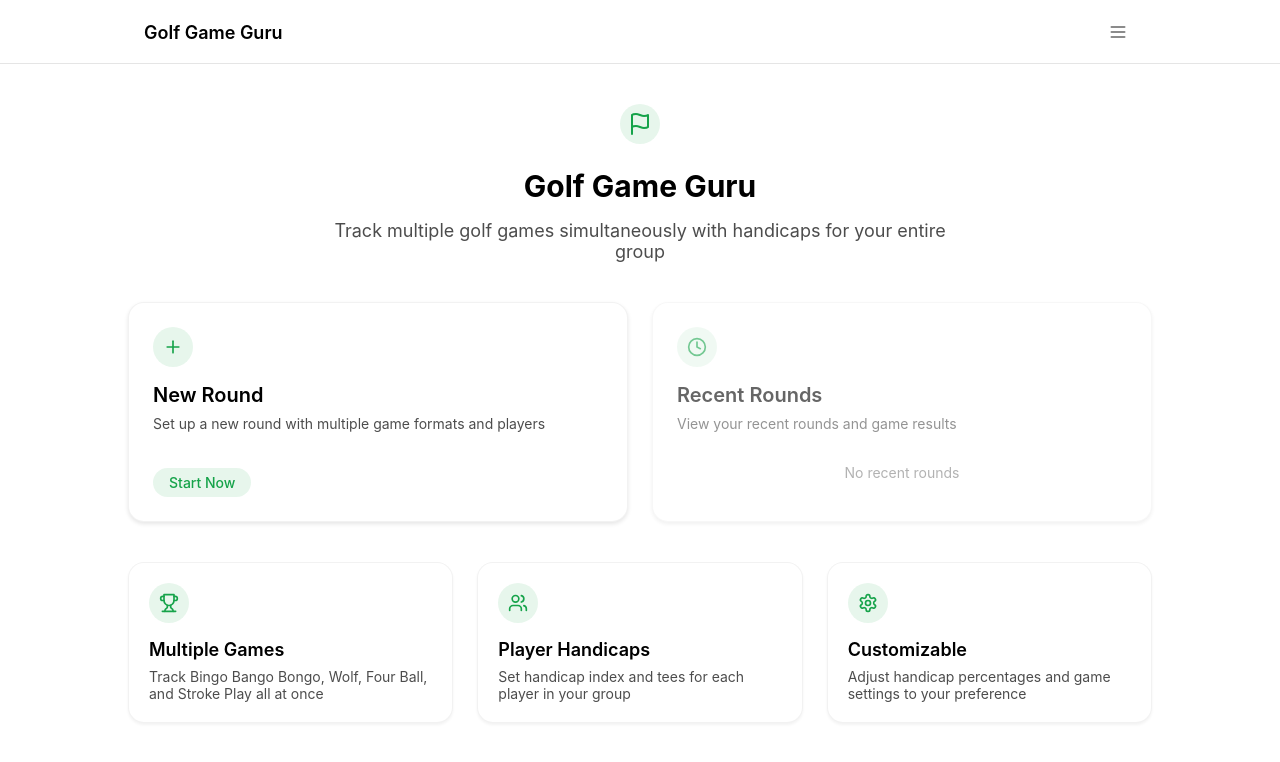
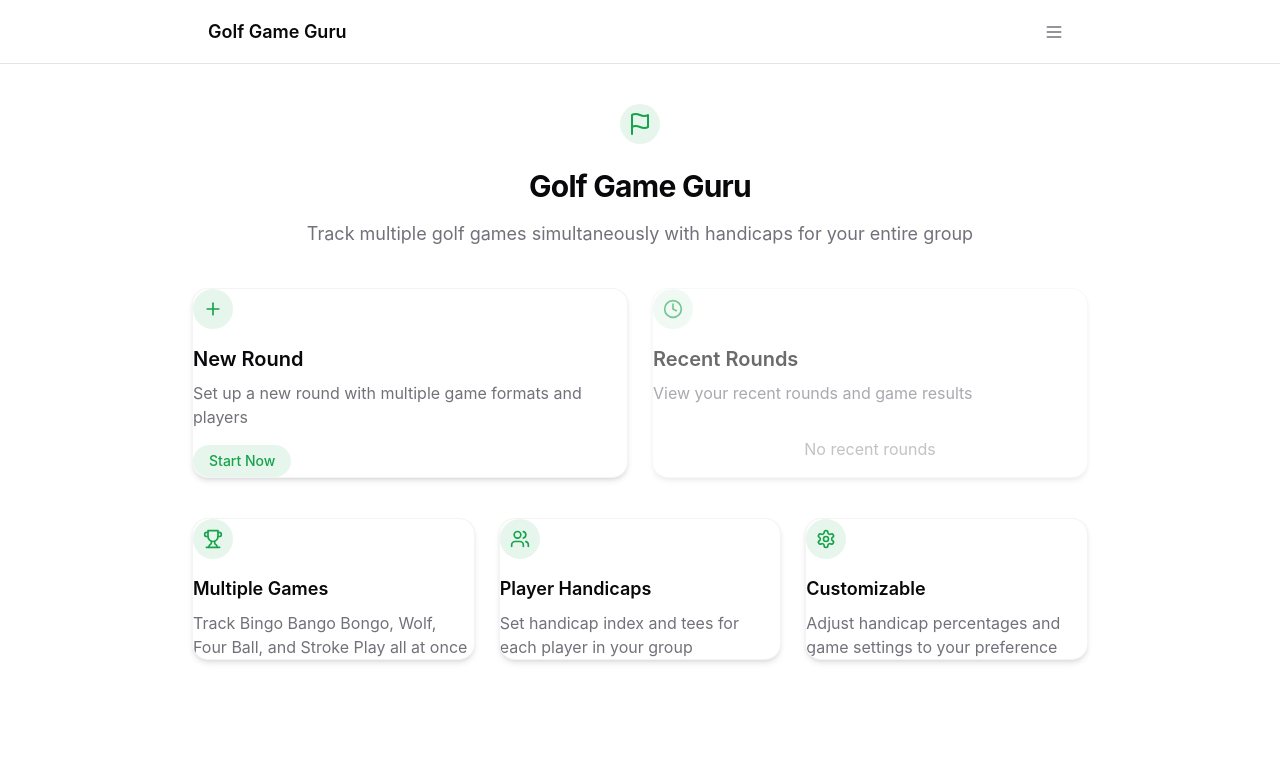
Before and after one commit to mbergmanpga/golf-game-guru, a React (Vite) app: page / in a window 1280 px wide. Shown: the top 762 px of the page. Built offline with nearby package versions, Linux system fonts and the light colour scheme.

Commit message:
Fix: Resolve react-native import errors

```diff
--- a/src/components/Header.tsx
+++ b/src/components/Header.tsx
@@ -1,6 +1,5 @@
 
 import React, { useState } from "react";
-import { View, Text, TouchableOpacity, StyleSheet } from "react-native-web";
 import { useLocation, Link } from "react-router-dom";
 import { ArrowLeft, Home, Flag, Menu } from "lucide-react";
 import { useGame } from "../contexts/GameContext";
@@ -34,158 +33,68 @@ const Header: React.FC = () => {
   };
 
   return (
-    <View>
-      <View style={styles.header}>
-        <View style={styles.container}>
-          <View style={styles.headerContent}>
-            <View style={styles.titleContainer}>
+    <div>
+      <header className="h-16 bg-background/80 backdrop-blur-sm border-b sticky top-0 z-10">
+        <div className="max-w-4xl mx-auto px-4">
+          <div className="flex items-center justify-between h-16">
+            <div className="flex items-center gap-3">
               {!isHome && (
-                <TouchableOpacity
-                  component={Link}
+                <Link
                   to={isRound ? "/results" : "/"}
-                  style={styles.backButton}
+                  className="p-2 -ml-2 hover:bg-secondary rounded-full transition-colors"
                 >
-                  <ArrowLeft size={20} color="#666" />
-                </TouchableOpacity>
+                  <ArrowLeft size={20} className="text-muted-foreground" />
+                </Link>
               )}
-              <Text style={styles.title}>{getTitle()}</Text>
+              <h1 className="text-lg font-semibold">{getTitle()}</h1>
               {isRound && state.currentRound && (
-                <View style={styles.pill}>
-                  <Text style={styles.pillText}>
-                    {state.currentRound.currentHole}/{state.currentRound.totalHoles}
-                  </Text>
-                </View>
+                <span className="bg-primary/10 text-primary text-xs font-medium px-3 py-1 rounded-full">
+                  {state.currentRound.currentHole}/{state.currentRound.totalHoles}
+                </span>
               )}
-            </View>
+            </div>
 
-            <View>
-              <TouchableOpacity
-                style={styles.menuButton}
-                onPress={() => setIsMenuOpen(!isMenuOpen)}
-              >
-                <Menu size={20} color="#666" />
-              </TouchableOpacity>
-            </View>
-          </View>
-        </View>
-      </View>
+            <button
+              className="p-2 hover:bg-secondary rounded-full transition-colors"
+              onClick={() => setIsMenuOpen(!isMenuOpen)}
+            >
+              <Menu size={20} className="text-muted-foreground" />
+            </button>
+          </div>
+        </div>
+      </header>
 
       {isMenuOpen && (
-        <View style={styles.mobileMenu}>
-          <View style={styles.container}>
-            <View style={styles.menuContent}>
-              <TouchableOpacity
-                component={Link}
+        <div className="bg-background/95 backdrop-blur-sm border-t">
+          <div className="max-w-4xl mx-auto px-4">
+            <div className="py-3 space-y-1">
+              <Link
                 to="/"
-                style={styles.menuItem}
-                onPress={() => setIsMenuOpen(false)}
+                className="flex items-center gap-2 py-2 px-3 hover:bg-secondary rounded-lg transition-colors"
+                onClick={() => setIsMenuOpen(false)}
               >
-                <Home size={18} color="#333" />
-                <Text style={styles.menuItemText}>Home</Text>
-              </TouchableOpacity>
+                <Home size={18} className="text-foreground" />
+                <span>Home</span>
+              </Link>
 
               {(isRound || isResults) && (
-                <TouchableOpacity
-                  onPress={() => {
+                <button
+                  onClick={() => {
                     handleEndRound();
                     setIsMenuOpen(false);
                   }}
-                  style={styles.endRoundButton}
+                  className="flex items-center gap-2 py-2 px-3 hover:bg-destructive/10 rounded-lg transition-colors w-full text-left"
                 >
-                  <Flag size={18} color="#e11d48" />
-                  <Text style={styles.endRoundText}>End Round</Text>
-                </TouchableOpacity>
+                  <Flag size={18} className="text-destructive" />
+                  <span className="text-destructive">End Round</span>
+                </button>
               )}
-            </View>
-          </View>
-        </View>
+            </div>
+          </div>
+        </div>
       )}
-    </View>
+    </div>
   );
 };
 
-const styles = StyleSheet.create({
-  header: {
-    height: 64,
-    backgroundColor: 'rgba(255, 255, 255, 0.8)',
-    borderBottomWidth: 1,
-    borderBottomColor: 'rgba(0, 0, 0, 0.1)',
-    position: 'sticky',
-    top: 0,
-    zIndex: 10,
-  },
-  container: {
-    maxWidth: 1024,
-    width: '100%',
-    marginHorizontal: 'auto',
-    paddingHorizontal: 16,
-  },
-  headerContent: {
-    flexDirection: 'row',
-    alignItems: 'center',
-    justifyContent: 'space-between',
-    height: 64,
-  },
-  titleContainer: {
-    flexDirection: 'row',
-    alignItems: 'center',
-    gap: 12,
-  },
-  backButton: {
-    padding: 8,
-    marginLeft: -8,
-    borderRadius: 20,
-  },
-  title: {
-    fontSize: 18,
-    fontWeight: '600',
-  },
-  pill: {
-    backgroundColor: 'rgba(22, 163, 74, 0.1)',
-    paddingVertical: 4,
-    paddingHorizontal: 12,
-    borderRadius: 16,
-  },
-  pillText: {
-    fontSize: 12,
-    fontWeight: '500',
-    color: '#16a34a',
-  },
-  menuButton: {
-    padding: 8,
-    borderRadius: 20,
-  },
-  mobileMenu: {
-    backgroundColor: 'rgba(255, 255, 255, 0.9)',
-    borderTopWidth: 1,
-    borderTopColor: 'rgba(0, 0, 0, 0.05)',
-  },
-  menuContent: {
-    paddingVertical: 12,
-  },
-  menuItem: {
-    flexDirection: 'row',
-    alignItems: 'center',
-    gap: 8,
-    paddingVertical: 8,
-    paddingHorizontal: 12,
-    borderRadius: 8,
-  },
-  menuItemText: {
-    fontSize: 16,
-  },
-  endRoundButton: {
-    flexDirection: 'row',
-    alignItems: 'center',
-    gap: 8,
-    paddingVertical: 8,
-    paddingHorizontal: 12,
-    borderRadius: 8,
-  },
-  endRoundText: {
-    fontSize: 16,
-    color: '#e11d48',
-  },
-});
-
 export default Header;
--- a/src/components/Layout.tsx
+++ b/src/components/Layout.tsx
@@ -1,6 +1,4 @@
-
 import React from "react";
-import { View, ScrollView, StyleSheet } from "react-native-web";
 import { useLocation } from "react-router-dom";
 import Header from "./Header";
 
@@ -13,43 +11,15 @@ const Layout: React.FC<LayoutProps> = ({ children }) => {
   const isRoundActive = location.pathname.includes('/round');
 
   return (
-    <View style={styles.container}>
+    <div className="flex flex-col min-h-screen bg-background">
       <Header />
-      <ScrollView
-        style={[styles.scrollView, isRoundActive ? styles.withBottomPadding : styles.withStandardPadding]}
-        contentContainerStyle={styles.scrollViewContent}
-      >
-        <View style={styles.content}>
+      <main className={`flex-1 overflow-y-auto p-4 ${isRoundActive ? 'pb-20' : 'pb-8'}`}>
+        <div className="max-w-4xl w-full mx-auto py-6">
           {children}
-        </View>
-      </ScrollView>
-    </View>
+        </div>
+      </main>
+    </div>
   );
 };
 
-const styles = StyleSheet.create({
-  container: {
-    flex: 1,
-    backgroundColor: '#ffffff',
-  },
-  scrollView: {
-    flex: 1,
-  },
-  scrollViewContent: {
-    padding: 16,
-  },
-  content: {
-    maxWidth: 1024,
-    width: '100%',
-    marginHorizontal: 'auto',
-    paddingVertical: 24,
-  },
-  withBottomPadding: {
-    paddingBottom: 80,
-  },
-  withStandardPadding: {
-    paddingBottom: 32,
-  }
-});
-
 export default Layout;
--- a/src/components/PlayerSetup.tsx
+++ b/src/components/PlayerSetup.tsx
@@ -1,8 +1,8 @@
-
 import React, { useState } from "react";
-import { View, Text, TextInput, TouchableOpacity, FlatList, StyleSheet } from "react-native-web";
 import { PlayerHandicap } from "../utils/types";
 import { Plus, Trash2, User } from "lucide-react";
+import { Input } from "./ui/input";
+import { Button } from "./ui/button";
 
 interface PlayerSetupProps {
   players: PlayerHandicap[];
@@ -39,205 +39,98 @@ const PlayerSetup: React.FC<PlayerSetupProps> = ({
     }
   };
 
-  const renderItem = ({ item }: { item: PlayerHandicap }) => {
-    const playerTee = tees.find(t => t.id === item.tee);
+  return (
+    <div className="space-y-6">
+      <div className="card">
+        <h2 className="heading-2 mb-4">Add Players</h2>
 
-    return (
-      <View style={styles.playerCard}>
-        <View style={styles.playerInfo}>
-          <View style={styles.iconContainer}>
-            <User size={18} color="#16a34a" />
-          </View>
-          <View>
-            <Text style={styles.playerName}>{item.name}</Text>
-            <View style={styles.playerDetails}>
-              <Text style={styles.playerDetailText}>Handicap: {item.handicapIndex}</Text>
-              <Text style={styles.playerDetailText}>•</Text>
-              <Text style={styles.playerDetailText}>Tee: {playerTee?.name || item.tee}</Text>
-            </View>
-          </View>
-        </View>
+        <div className="space-y-4">
+          <div className="space-y-4">
+            <div>
+              <label className="block text-sm font-medium text-muted-foreground mb-1">
+                Player Name
+              </label>
+              <Input
+                value={name}
+                onChange={(e) => setName(e.target.value)}
+                placeholder="Enter player name"
+              />
+            </div>
 
-        <TouchableOpacity
-          onPress={() => onRemovePlayer(item.id)}
-          style={styles.removeButton}
-        >
-          <Trash2 size={18} color="#ef4444" />
-        </TouchableOpacity>
-      </View>
-    );
-  };
+            <div>
+              <label className="block text-sm font-medium text-muted-foreground mb-1">
+                Handicap Index
+              </label>
+              <Input
+                type="number"
+                value={handicapIndex.toString()}
+                onChange={(e) => setHandicapIndex(e.target.value === "" ? "" : Number(e.target.value))}
+                placeholder="Enter handicap"
+              />
+            </div>
 
-  return (
-    <View style={styles.container}>
-      <View style={styles.card}>
-        <Text style={styles.heading}>Add Players</Text>
+            <div>
+              <label className="block text-sm font-medium text-muted-foreground mb-1">
+                Tee
+              </label>
+              <Input
+                value={tee}
+                onChange={(e) => setTee(e.target.value)}
+                placeholder="Select tee"
+              />
+            </div>
+          </div>
 
-        <View style={styles.formContainer}>
-          <View style={styles.formGrid}>
-            <View style={styles.formField}>
-              <Text style={styles.label}>Player Name</Text>
-              <TextInput
-                value={name}
-                onChangeText={setName}
-                placeholder="Enter player name"
-                style={styles.input}
-              />
-            </View>
-
-            <View style={styles.formField}>
-              <Text style={styles.label}>Handicap Index</Text>
-              <TextInput
-                value={handicapIndex.toString()}
-                onChangeText={(value) => setHandicapIndex(value === "" ? "" : Number(value))}
-                placeholder="Enter handicap"
-                keyboardType="numeric"
-                style={styles.input}
-              />
-            </View>
-
-            <View style={styles.formField}>
-              <Text style={styles.label}>Tee</Text>
-              <TextInput
-                value={tee}
-                onChangeText={setTee}
-                placeholder="Select tee"
-                style={styles.input}
-              />
-            </View>
-          </View>
-
-          <TouchableOpacity
-            onPress={handleAddPlayer}
+          <Button
+            onClick={handleAddPlayer}
             disabled={!name.trim() || handicapIndex === "" || !tee}
-            style={[styles.addButton, (!name.trim() || handicapIndex === "" || !tee) && styles.disabledButton]}
+            className="gap-2"
           >
-            <Plus size={16} color="#fff" />
-            <Text style={styles.buttonText}>Add Player</Text>
-          </TouchableOpacity>
-        </View>
-      </View>
+            <Plus size={16} />
+            Add Player
+          </Button>
+        </div>
+      </div>
 
       {players.length > 0 && (
-        <View style={styles.card}>
-          <Text style={styles.heading}>Players ({players.length})</Text>
+        <div className="card">
+          <h2 className="heading-2 mb-4">Players ({players.length})</h2>
 
-          <FlatList
-            data={players}
-            renderItem={renderItem}
-            keyExtractor={item => item.id}
-            contentContainerStyle={styles.playersList}
-          />
-        </View>
+          <div className="space-y-3">
+            {players.map((player) => {
+              const playerTee = tees.find(t => t.id === player.tee);
+
+              return (
+                <div key={player.id} className="flex items-center justify-between p-3 border rounded-lg bg-background">
+                  <div className="flex items-center gap-3">
+                    <div className="w-10 h-10 rounded-full bg-primary/10 flex items-center justify-center">
+                      <User size={18} className="text-primary" />
+                    </div>
+                    <div>
+                      <div className="font-medium">{player.name}</div>
+                      <div className="flex items-center gap-2 text-sm text-muted-foreground">
+                        <span>Handicap: {player.handicapIndex}</span>
+                        <span>•</span>
+                        <span>Tee: {playerTee?.name || player.tee}</span>
+                      </div>
+                    </div>
+                  </div>
+
+                  <Button
+                    variant="ghost"
+                    size="icon"
+                    onClick={() => onRemovePlayer(player.id)}
+                  >
+                    <Trash2 size={18} className="text-destructive" />
+                  </Button>
+                </div>
+              );
+            })}
+          </div>
+        </div>
       )}
-    </View>
+    </div>
   );
 };
 
-const styles = StyleSheet.create({
-  container: {
-    gap: 24,
-  },
-  card: {
-    padding: 20,
-    borderRadius: 16,
-    backgroundColor: 'white',
-    shadowColor: '#000',
-    shadowOffset: { width: 0, height: 2 },
-    shadowOpacity: 0.1,
-    shadowRadius: 4,
-    elevation: 2,
-    borderWidth: 1,
-    borderColor: 'rgba(0, 0, 0, 0.05)',
-  },
-  heading: {
-    fontSize: 20,
-    fontWeight: '600',
-    marginBottom: 16,
-  },
-  formContainer: {
-    gap: 16,
-  },
-  formGrid: {
-    gap: 16,
-  },
-  formField: {
-    gap: 4,
-  },
-  label: {
-    fontSize: 14,
-    fontWeight: '500',
-    color: 'rgba(0, 0, 0, 0.7)',
-    marginBottom: 4,
-  },
-  input: {
-    width: '100%',
-    paddingVertical: 8,
-    paddingHorizontal: 16,
-    borderRadius: 8,
-    borderWidth: 1,
-    borderColor: 'rgba(0, 0, 0, 0.2)',
-    backgroundColor: '#fff',
-  },
-  addButton: {
-    flexDirection: 'row',
-    alignItems: 'center',
-    justifyContent: 'center',
-    backgroundColor: '#16a34a',
-    paddingVertical: 10,
-    paddingHorizontal: 16,
-    borderRadius: 8,
-    gap: 8,
-    alignSelf: 'flex-start',
-  },
-  disabledButton: {
-    opacity: 0.5,
-  },
-  buttonText: {
-    color: 'white',
-    fontWeight: '500',
-  },
-  playersList: {
-    gap: 12,
-  },
-  playerCard: {
-    flexDirection: 'row',
-    alignItems: 'center',
-    justifyContent: 'space-between',
-    padding: 12,
-    borderRadius: 8,
-    borderWidth: 1,
-    borderColor: 'rgba(0, 0, 0, 0.1)',
-    backgroundColor: '#fff',
-  },
-  playerInfo: {
-    flexDirection: 'row',
-    alignItems: 'center',
-    gap: 12,
-  },
-  iconContainer: {
-    width: 40,
-    height: 40,
-    borderRadius: 20,
-    backgroundColor: 'rgba(22, 163, 74, 0.1)',
-    alignItems: 'center',
-    justifyContent: 'center',
-  },
-  playerName: {
-    fontWeight: '500',
-  },
-  playerDetails: {
-    flexDirection: 'row',
-    gap: 8,
-  },
-  playerDetailText: {
-    fontSize: 14,
-    color: 'rgba(0, 0, 0, 0.7)',
-  },
-  removeButton: {
-    padding: 8,
-    borderRadius: 20,
-  },
-});
-
 export default PlayerSetup;
--- a/src/pages/Index.tsx
+++ b/src/pages/Index.tsx
@@ -1,6 +1,4 @@
-
 import React from "react";
-import { View, Text, TouchableOpacity, StyleSheet } from "react-native-web";
 import { Link } from "react-router-dom";
 import Layout from "../components/Layout";
 import { Clock, Flag, Plus, Settings, Trophy, Users } from "lucide-react";
@@ -8,198 +6,82 @@ import { Clock, Flag, Plus, Settings, Trophy, Users } from "lucide-react";
 const Index = () => {
   return (
     <Layout>
-      <View style={styles.container}>
-        <View style={styles.hero}>
-          <View style={[styles.iconContainer, styles.heroIcon]}>
-            <Flag size={24} color="#16a34a" />
-          </View>
-          <Text style={styles.heading}>Golf Game Guru</Text>
-          <Text style={styles.subheading}>
+      <div className="space-y-10">
+        <div className="text-center max-w-2xl mx-auto">
+          <div className="w-10 h-10 rounded-full bg-primary/10 flex items-center justify-center mx-auto mb-6">
+            <Flag size={24} className="text-primary" />
+          </div>
+          <h1 className="heading-1 mb-4">Golf Game Guru</h1>
+          <p className="text-lg text-muted-foreground">
             Track multiple golf games simultaneously with handicaps for your entire group
-          </Text>
-        </View>
+          </p>
+        </div>
 
-        <View style={styles.cardGrid}>
-          <TouchableOpacity
-            component={Link}
+        <div className="grid md:grid-cols-2 gap-6">
+          <Link
             to="/setup"
-            style={[styles.card, styles.cardHover]}
+            className="card hover:shadow-lg transition-shadow"
           >
-            <View style={styles.iconContainer}>
-              <Plus size={20} color="#16a34a" />
-            </View>
-            <Text style={styles.cardTitle}>New Round</Text>
-            <Text style={styles.cardDescription}>
+            <div className="w-10 h-10 rounded-full bg-primary/10 flex items-center justify-center mb-4">
+              <Plus size={20} className="text-primary" />
+            </div>
+            <h2 className="text-xl font-semibold mb-2">New Round</h2>
+            <p className="text-muted-foreground mb-4">
               Set up a new round with multiple game formats and players
-            </Text>
-            <View style={styles.pill}>
-              <Text style={styles.pillText}>Start Now</Text>
-            </View>
-          </TouchableOpacity>
+            </p>
+            <span className="inline-block bg-primary/10 text-primary text-sm font-medium px-4 py-1.5 rounded-full mt-auto">
+              Start Now
+            </span>
+          </Link>
 
-          <View style={[styles.card, styles.disabledCard]}>
-            <View style={styles.iconContainer}>
-              <Clock size={20} color="#16a34a" />
-            </View>
-            <Text style={styles.cardTitle}>Recent Rounds</Text>
-            <Text style={styles.cardDescription}>
+          <div className="card opacity-60 cursor-not-allowed">
+            <div className="w-10 h-10 rounded-full bg-primary/10 flex items-center justify-center mb-4">
+              <Clock size={20} className="text-primary" />
+            </div>
+            <h2 className="text-xl font-semibold mb-2">Recent Rounds</h2>
+            <p className="text-muted-foreground mb-4">
               View your recent rounds and game results
-            </Text>
-            <View style={styles.emptyState}>
-              <Text style={styles.emptyStateText}>No recent rounds</Text>
-            </View>
-          </View>
-        </View>
+            </p>
+            <div className="text-center py-4">
+              <span className="text-muted-foreground/70">No recent rounds</span>
+            </div>
+          </div>
+        </div>
 
-        <View style={styles.featureGrid}>
-          <View style={styles.featureCard}>
-            <View style={styles.iconContainer}>
-              <Trophy size={20} color="#16a34a" />
-            </View>
-            <Text style={styles.featureTitle}>Multiple Games</Text>
-            <Text style={styles.featureDescription}>
+        <div className="grid md:grid-cols-3 gap-6">
+          <div className="card">
+            <div className="w-10 h-10 rounded-full bg-primary/10 flex items-center justify-center mb-4">
+              <Trophy size={20} className="text-primary" />
+            </div>
+            <h3 className="text-lg font-semibold mb-2">Multiple Games</h3>
+            <p className="text-muted-foreground">
               Track Bingo Bango Bongo, Wolf, Four Ball, and Stroke Play all at once
-            </Text>
-          </View>
+            </p>
+          </div>
 
-          <View style={styles.featureCard}>
-            <View style={styles.iconContainer}>
-              <Users size={20} color="#16a34a" />
-            </View>
-            <Text style={styles.featureTitle}>Player Handicaps</Text>
-            <Text style={styles.featureDescription}>
+          <div className="card">
+            <div className="w-10 h-10 rounded-full bg-primary/10 flex items-center justify-center mb-4">
+              <Users size={20} className="text-primary" />
+            </div>
+            <h3 className="text-lg font-semibold mb-2">Player Handicaps</h3>
+            <p className="text-muted-foreground">
               Set handicap index and tees for each player in your group
-            </Text>
-          </View>
+            </p>
+          </div>
 
-          <View style={styles.featureCard}>
-            <View style={styles.iconContainer}>
-              <Settings size={20} color="#16a34a" />
-            </View>
-            <Text style={styles.featureTitle}>Customizable</Text>
-            <Text style={styles.featureDescription}>
+          <div className="card">
+            <div className="w-10 h-10 rounded-full bg-primary/10 flex items-center justify-center mb-4">
+              <Settings size={20} className="text-primary" />
+            </div>
+            <h3 className="text-lg font-semibold mb-2">Customizable</h3>
+            <p className="text-muted-foreground">
               Adjust handicap percentages and game settings to your preference
-            </Text>
-          </View>
-        </View>
-      </View>
+            </p>
+          </div>
+        </div>
+      </div>
     </Layout>
   );
 };
 
-const styles = StyleSheet.create({
-  container: {
-    gap: 40,
-  },
-  hero: {
-    alignItems: 'center',
-    maxWidth: 640,
-    marginHorizontal: 'auto',
-  },
-  heading: {
-    fontSize: 30,
-    fontWeight: '700',
-    marginBottom: 16,
-    textAlign: 'center',
-  },
-  subheading: {
-    fontSize: 18,
-    color: 'rgba(0, 0, 0, 0.7)',
-    textAlign: 'center',
-  },
-  heroIcon: {
-    marginBottom: 24,
-  },
-  iconContainer: {
-    width: 40,
-    height: 40,
-    borderRadius: 20,
-    backgroundColor: 'rgba(22, 163, 74, 0.1)',
-    alignItems: 'center',
-    justifyContent: 'center',
-    marginBottom: 16,
-  },
-  cardGrid: {
-    flexDirection: 'row',
-    flexWrap: 'wrap',
-    gap: 24,
-  },
-  card: {
-    flex: 1,
-    minWidth: 280,
-    padding: 24,
-    borderRadius: 16,
-    backgroundColor: 'white',
-    shadowColor: '#000',
-    shadowOffset: { width: 0, height: 2 },
-    shadowOpacity: 0.1,
-    shadowRadius: 4,
-    elevation: 2,
-    borderWidth: 1,
-    borderColor: 'rgba(0, 0, 0, 0.05)',
-  },
-  cardHover: {
-    // Note: In React Native Web, we'll handle this with Pressable state
-  },
-  disabledCard: {
-    opacity: 0.6,
-  },
-  cardTitle: {
-    fontSize: 20,
-    fontWeight: '600',
-    marginBottom: 8,
-  },
-  cardDescription: {
-    color: 'rgba(0, 0, 0, 0.7)',
-    marginBottom: 16,
-  },
-  pill: {
-    backgroundColor: 'rgba(22, 163, 74, 0.1)',
-    paddingVertical: 6,
-    paddingHorizontal: 16,
-    borderRadius: 16,
-    alignSelf: 'flex-start',
-    marginTop: 'auto',
-  },
-  pillText: {
-    fontSize: 14,
-    fontWeight: '500',
-    color: '#16a34a',
-  },
-  emptyState: {
-    alignItems: 'center',
-    paddingVertical: 16,
-  },
-  emptyStateText: {
-    color: 'rgba(0, 0, 0, 0.5)',
-  },
-  featureGrid: {
-    flexDirection: 'row',
-    flexWrap: 'wrap',
-    gap: 24,
-  },
-  featureCard: {
-    flex: 1,
-    minWidth: 240,
-    padding: 20,
-    borderRadius: 16,
-    backgroundColor: 'white',
-    shadowColor: '#000',
-    shadowOffset: { width: 0, height: 2 },
-    shadowOpacity: 0.05,
-    shadowRadius: 3,
-    elevation: 1,
-    borderWidth: 1,
-    borderColor: 'rgba(0, 0, 0, 0.05)',
-  },
-  featureTitle: {
-    fontSize: 18,
-    fontWeight: '600',
-    marginBottom: 8,
-  },
-  featureDescription: {
-    color: 'rgba(0, 0, 0, 0.7)',
-  },
-});
-
 export default Index;
```
